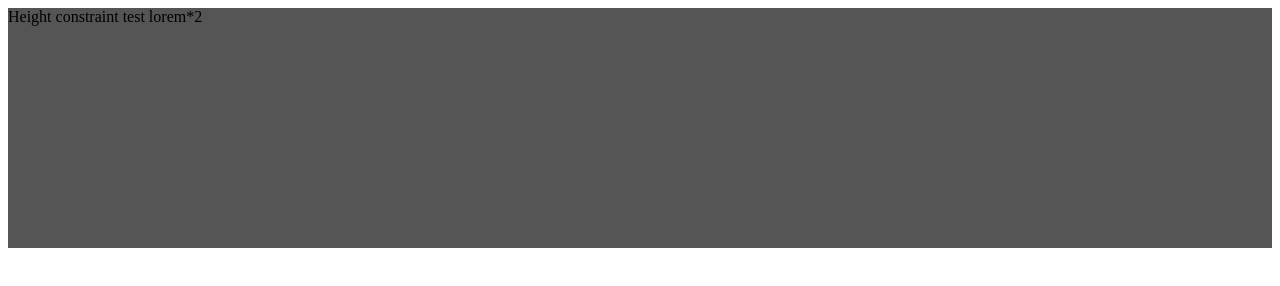
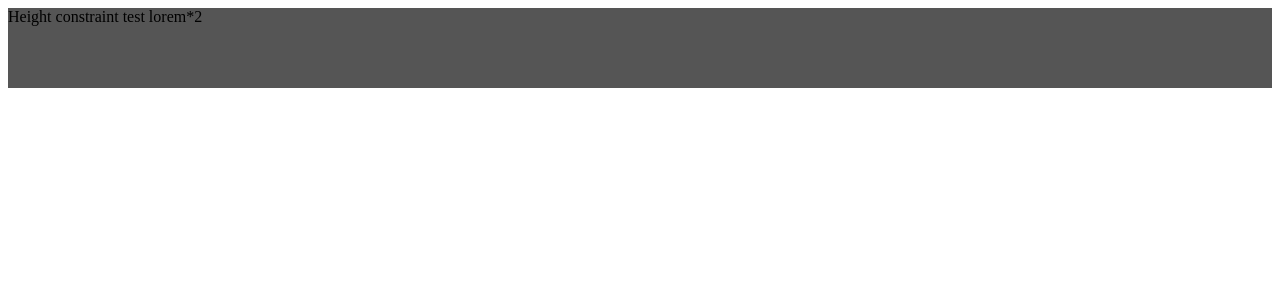
Before and after one commit to sharonbrayan/FlexFlow, a plain HTML site: page dev.html in a window 1280 px wide. Drawn offline with Linux system fonts and the light colour scheme.

```diff
--- a/dev.html
+++ b/dev.html
@@ -6,7 +6,7 @@
   <title>Document</title>
 </head>
 <body class="h-[100vh]">
-<div class="min-h-[120px] max-h@md-[240px] bg-[#555] h-[100%]">
+<div class=" max-h@md-[240px] bg-[#555] h-[5rem]">
   Height constraint test
   lorem*2
 </div>
```
Also changed, not shown: README.md.
